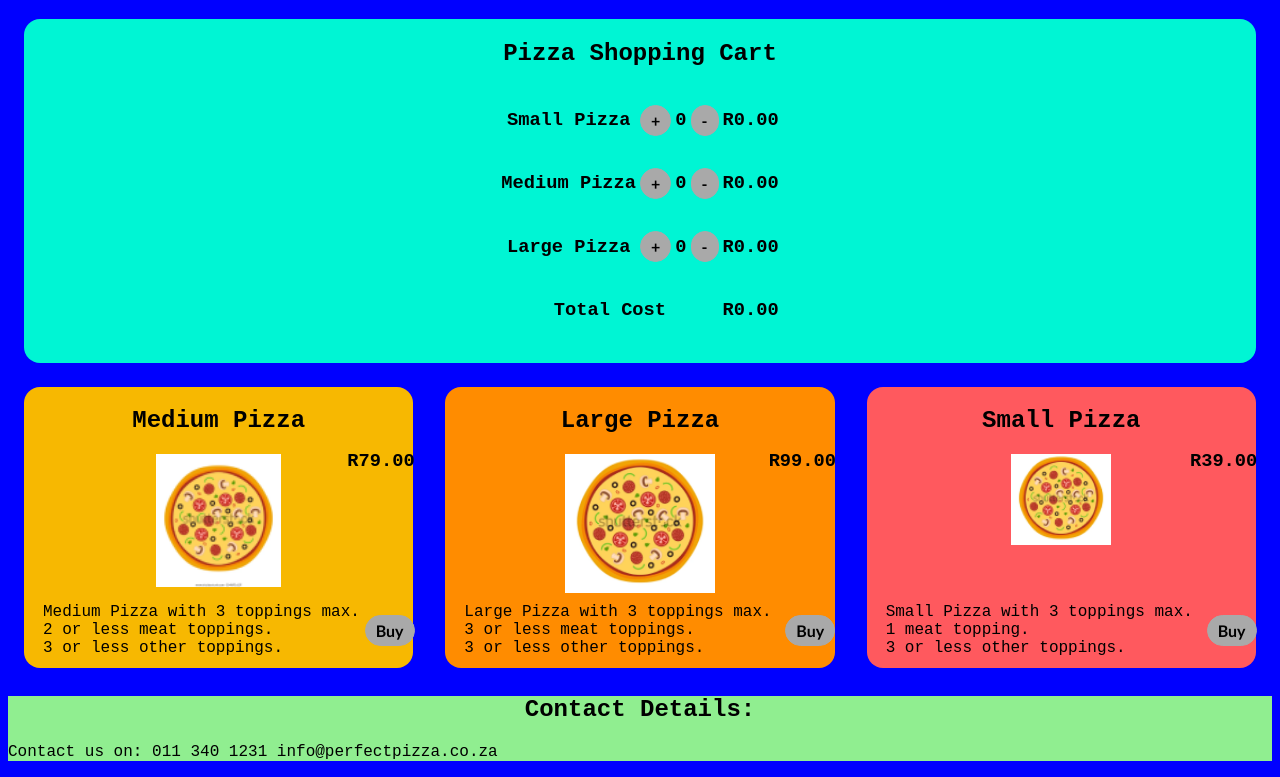
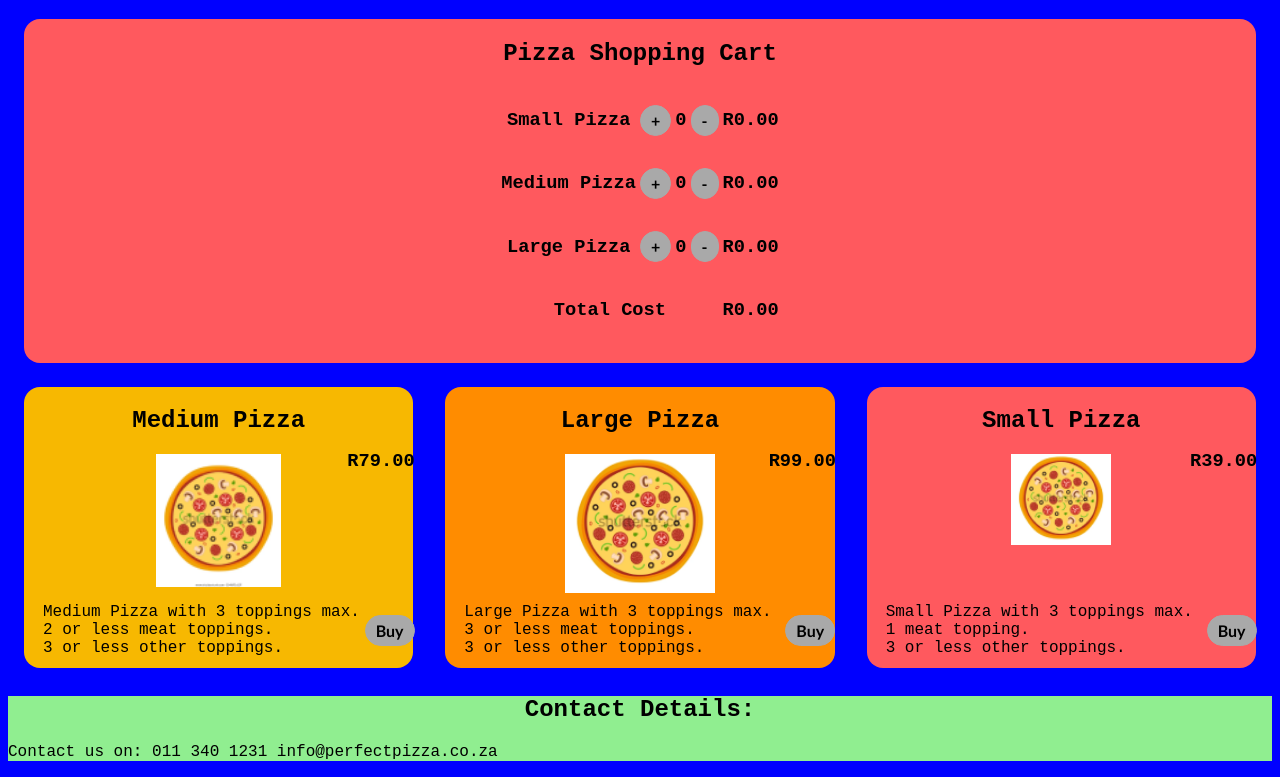
Before and after one commit to Maphaha9/pizza-cart, a plain HTML site: page index.html in a window 1280 px wide. Shown: the part 61-838 px from the top of the page. Drawn offline with Linux system fonts and the light colour scheme.

Commit message:
Update pizza-cart.css

```diff
--- a/pizza-cart.css
+++ b/pizza-cart.css
@@ -26,7 +26,7 @@ h3 {
 }
 
 .cart {
-    background-color:#00F5D4;
+    background-color:#FF595E;
     flex: 1;
     padding-top: 0.1em;
 }
```
